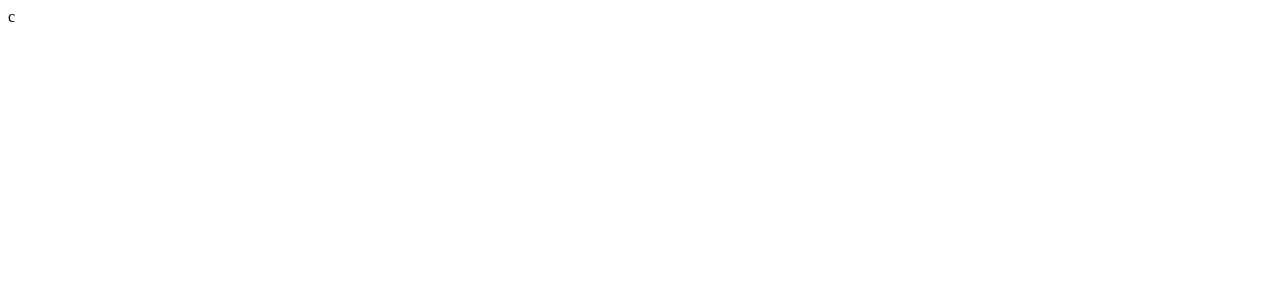
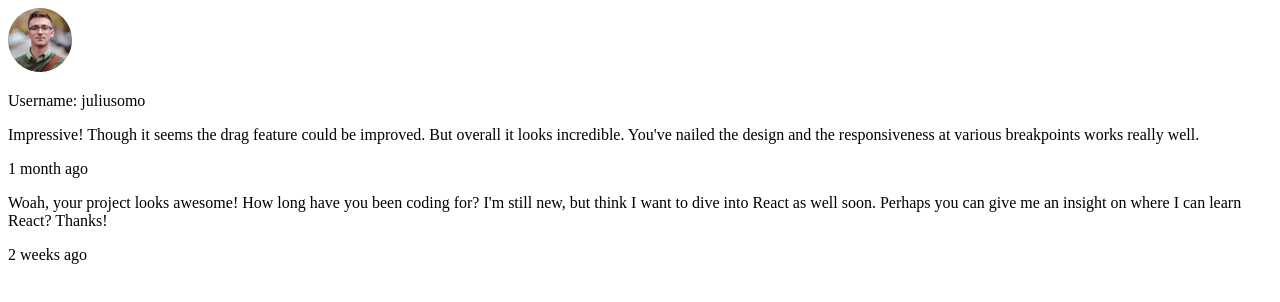
Before and after one commit to VictoriaAde/interactive-comments-section, a React (Vite) app: page / in a window 1280 px wide. Shown: the top 302 px of the page. Built offline with nearby package versions, Linux system fonts and the light colour scheme.

Commit message:
:construction: add component and begin populating page from data.json

```diff
--- a/src/App.js
+++ b/src/App.jsx
@@ -1,10 +1,13 @@
 import { render } from "react-dom";
 import { StrictMode } from "react";
+import { CurrentUser } from "./components/CurrentUser";
+import { Comments } from "./components/Comments";
 
 const App = () => {
   return (
     <StrictMode>
-      <div>c</div>
+      <CurrentUser />
+      <Comments />
     </StrictMode>
   );
 };
--- /dev/null
+++ b/src/components/Comments.jsx
@@ -0,0 +1,12 @@
+import { comments } from "../data.json";
+
+export const Comments = () => {
+  return comments.map((comment) => {
+    return (
+      <div key={comment.id}>
+        <p>{comment.content}</p>
+        <p>{comment.createdAt}</p>
+      </div>
+    );
+  });
+};
--- /dev/null
+++ b/src/components/CurrentUser.jsx
@@ -0,0 +1,14 @@
+import React from "react";
+import { currentUser } from "../data.json";
+
+export const CurrentUser = () => {
+  return (
+    <div className="current-user">
+      <img
+        src={`../static/avatars/${currentUser.image.png}`}
+        alt={currentUser.username}
+      />
+      <p>Username: {currentUser.username}</p>
+    </div>
+  );
+};
--- /dev/null
+++ b/src/components/Replies.jsx
@@ -0,0 +1,5 @@
+import React from "react";
+
+export const Replies = () => {
+  return <div>Replies</div>;
+};
--- a/src/data.json
+++ b/src/data.json
@@ -1,8 +1,8 @@
 {
   "currentUser": {
     "image": {
-      "png": "./images/avatars/image-juliusomo.png",
-      "webp": "./images/avatars/image-juliusomo.webp"
+      "png": "image-juliusomo.png",
+      "webp": "image-juliusomo.webp"
     },
     "username": "juliusomo"
   },
@@ -14,8 +14,8 @@
       "score": 12,
       "user": {
         "image": {
-          "png": "./images/avatars/image-amyrobson.png",
-          "webp": "./images/avatars/image-amyrobson.webp"
+          "png": "../static/avatars/image-amyrobson.png",
+          "webp": "../static/avatars/image-amyrobson.webp"
         },
         "username": "amyrobson"
       },
@@ -28,8 +28,8 @@
       "score": 5,
       "user": {
         "image": {
-          "png": "./images/avatars/image-maxblagun.png",
-          "webp": "./images/avatars/image-maxblagun.webp"
+          "png": "./static/avatars/image-maxblagun.png",
+          "webp": "./static/avatars/image-maxblagun.webp"
         },
         "username": "maxblagun"
       },
@@ -42,8 +42,8 @@
           "replyingTo": "maxblagun",
           "user": {
             "image": {
-              "png": "./images/avatars/image-ramsesmiron.png",
-              "webp": "./images/avatars/image-ramsesmiron.webp"
+              "png": "./static/avatars/image-ramsesmiron.png",
+              "webp": "./static/avatars/image-ramsesmiron.webp"
             },
             "username": "ramsesmiron"
           }
@@ -56,8 +56,8 @@
           "replyingTo": "ramsesmiron",
           "user": {
             "image": {
-              "png": "./images/avatars/image-juliusomo.png",
-              "webp": "./images/avatars/image-juliusomo.webp"
+              "png": "./static/avatars/image-juliusomo.png",
+              "webp": "./static/avatars/image-juliusomo.webp"
             },
             "username": "juliusomo"
           }
--- a/src/index.html
+++ b/src/index.html
@@ -3,18 +3,13 @@
   <head>
     <meta charset="UTF-8" />
     <meta name="viewport" content="width=device-width, initial-scale=1.0" />
-    <link
-      rel="icon"
-      type="image/png"
-      sizes="32x32"
-      href="./images/favicon-32x32.png"
-    />
+
     <title>Interactive comments section</title>
   </head>
 
   <body>
     <!-- Pull dynamic content from the data.json file -->
     <div id="root">not rendered</div>
-    <script type="module" src="App.js"></script>
+    <script type="module" src="App.jsx"></script>
   </body>
 </html>
```
